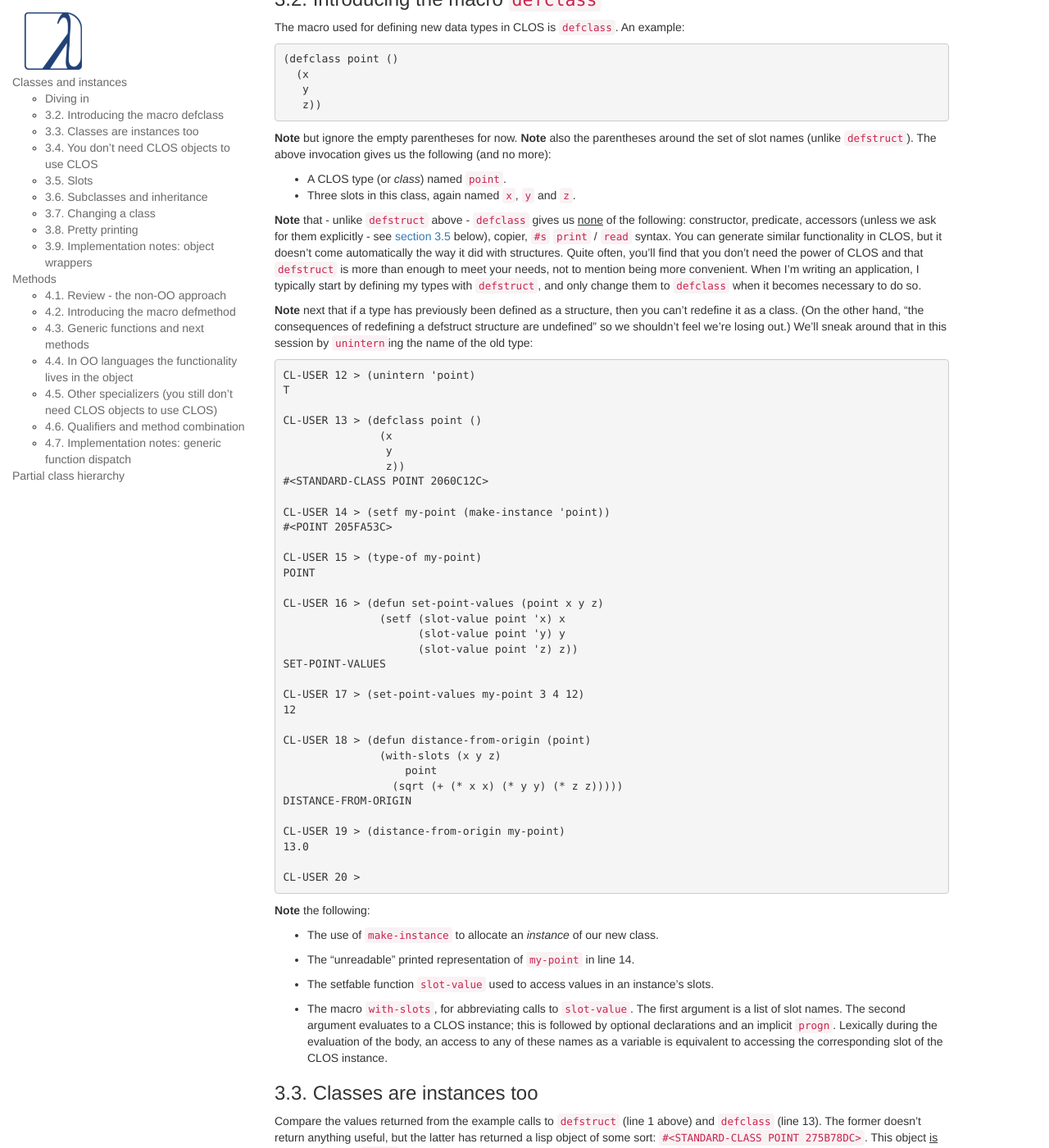
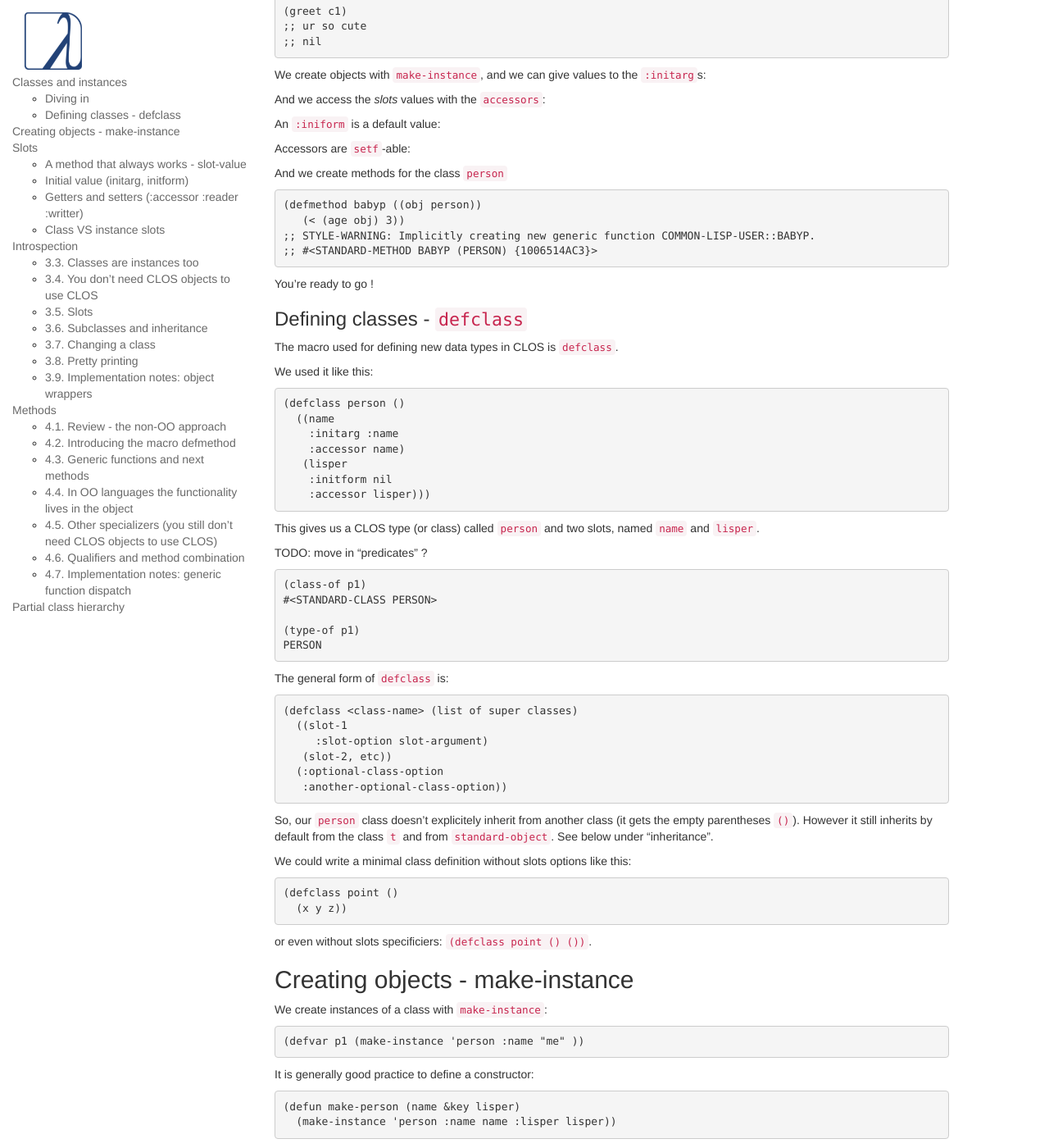
Before and after one commit to LispCookbook/cl-cookbook, a Jekyll site: the page built from clos.md, in a window 1280 px wide and 1400 px high, scrolled down 1432 px. Shown: the whole window at 82% size. Built offline with Jekyll 4.4.1, drawn with Linux system fonts in a browser that asks for light colours; some of the changed text lies outside the part shown.

Commit message:
slots++ accessors, allocation

````diff
--- a/clos.md
+++ b/clos.md
@@ -63,9 +63,30 @@
 
 (lisper p1)
 ;; => nil
-;;    ^^ initform
+;;    ^^ initform (slot unbound by default)
 
 (setf (lisper p1) t)
+
+(defmethod greet (obj)
+  (format t "Hello ~a !~&" (name obj)))
+;; style-warning: Implicitly creating new generic function common-lisp-user::greet.
+;; #<STANDARD-METHOD GREET (t) {1008EE4603}>
+
+(greet p1) ;; => "Hello me !"
+
+(defclass child (person)
+  ())
+;; #<STANDARD-CLASS CHILD>
+
+(defmethod greet ((obj child))
+  (format t "ur so cute"))
+;; #<STANDARD-METHOD GREET (CHILD) {1008F3C1C3}>
+
+(defvar c1 (make-instance 'child :name "Alice"))
+
+(greet c1)
+;; ur so cute
+;; nil
 ~~~
 
 We create objects with `make-instance`, and we can give values to the `:initarg`s:
@@ -106,105 +127,215 @@
 You're ready to go !
 
 
-### 3.2. Introducing the macro `defclass`
-
-The macro used for defining new data types in CLOS is
-    `defclass`. An example:
+### Defining classes - `defclass`
+
+The macro used for defining new data types in CLOS is `defclass`.
+
+We used it like this:
+
+~~~lisp
+(defclass person ()
+  ((name
+    :initarg :name
+    :accessor name)
+   (lisper
+    :initform nil
+    :accessor lisper)))
+~~~
+
+This gives us a CLOS type (or class) called `person` and two slots,
+named `name` and `lisper`.
+
+TODO: move in "predicates" ?
+
+~~~lisp
+(class-of p1)
+#<STANDARD-CLASS PERSON>
+
+(type-of p1)
+PERSON
+~~~
+
+
+The general form of `defclass` is:
+
+```
+(defclass <class-name> (list of super classes)
+  ((slot-1
+     :slot-option slot-argument)
+   (slot-2, etc))
+  (:optional-class-option
+   :another-optional-class-option))
+```
+
+So, our `person` class doesn't explicitely inherit from another class
+(it gets the empty parentheses `()`). However it still inherits by default from
+the class `t` and from `standard-object`. See below under
+"inheritance".
+
+We could write a minimal class definition without slots options like this:
 
 ~~~lisp
 (defclass point ()
-  (x
-   y
-   z))
-~~~
-
-**Note** but ignore the empty parentheses for
-    now. **Note** also the parentheses around the set of slot
-    names (unlike `defstruct`). The above invocation gives us
-    the following (and no more):
-
-*    A CLOS type (or <cite>class</cite>) named `point`.
-*   Three slots in this class, again named `x`,
-    `y` and `z`.
-
-**Note** that - unlike `defstruct` above -
-    `defclass` gives us <u>none</u> of the following:
-    constructor, predicate, accessors (unless we ask for them explicitly -
-    see [section 3.5][section-35] below), copier,
-    `#s` `print` / `read` syntax. You can
-    generate similar functionality in CLOS, but it doesn't come
-    automatically the way it did with structures. Quite often, you'll find
-    that you don't need the power of CLOS and that `defstruct`
-    is more than enough to meet your needs, not to mention being more
-    convenient. When I'm writing an application, I typically start by
-    defining my types with `defstruct`, and only change them to
-    `defclass` when it becomes necessary to do so.
-
-**Note** next that if a type has previously been
-    defined as a structure, then you can't redefine it as a class. (On the
-    other hand, "the consequences of redefining a defstruct structure are
-    undefined" so we shouldn't feel we're losing out.) We'll sneak around
-    that in this session by `unintern`ing the name of the old
-    type:
-
-~~~lisp
-CL-USER 12 > (unintern 'point)
-T
-
-CL-USER 13 > (defclass point ()
-               (x
-                y
-                z))
-#<STANDARD-CLASS POINT 2060C12C>
-
-CL-USER 14 > (setf my-point (make-instance 'point))
-#<POINT 205FA53C>
-
-CL-USER 15 > (type-of my-point)
-POINT
-
-CL-USER 16 > (defun set-point-values (point x y z)
-               (setf (slot-value point 'x) x
-                     (slot-value point 'y) y
-                     (slot-value point 'z) z))
-SET-POINT-VALUES
-
-CL-USER 17 > (set-point-values my-point 3 4 12)
-12
-
-CL-USER 18 > (defun distance-from-origin (point)
-               (with-slots (x y z)
-                   point
-                 (sqrt (+ (* x x) (* y y) (* z z)))))
-DISTANCE-FROM-ORIGIN
-
-CL-USER 19 > (distance-from-origin my-point)
-13.0
-
-CL-USER 20 >
-~~~
-
-**Note** the following:
-
-*   The use of `make-instance` to allocate an
-    <cite>instance</cite> of our new class.
-
-*   The "unreadable" printed representation of
-    `my-point` in line 14.
-
-*   The setfable function `slot-value` used to access
-    values in an instance's slots.
-
-*   The macro `with-slots`, for abbreviating calls to
-    `slot-value`. The first argument is a list of slot
-    names. The second argument evaluates to a CLOS instance; this is
-    followed by optional declarations and an implicit
-    `progn`. Lexically during the evaluation of the body, an
-    access to any of these names as a variable is equivalent to accessing
-    the corresponding slot of the CLOS instance.
+  (x y z))
+~~~
+
+or even without slots specificiers: `(defclass point () ())`.
+
+## Creating objects - make-instance
+
+We create instances of a class with `make-instance`:
+
+~~~lisp
+(defvar p1 (make-instance 'person :name "me" ))
+~~~
+
+It is generally good practice to define a constructor:
+
+~~~lisp
+(defun make-person (name &key lisper)
+  (make-instance 'person :name name :lisper lisper))
+~~~
+
+This has the direct advantage that you can control the required
+arguments. You should now export the constructor from your package and
+not the class itself.
+
+## Slots
+
+### A method that always works - slot-value
+
+First of all: the default method to access any slot is `slot-value <object> <slot-name>`.
+
+Given our `point` class above:
+
+
+```
+(defvar pt (make-instance 'point))
+
+(inspect pt)
+
+The object is a STANDARD-OBJECT of type POINT.
+0. X: "unbound"
+1. Y: "unbound"
+2. Z: "unbound"
+```
+
+We got an object of type `POINT`, but **slots are unbound by
+default**: trying to access them will raise an `UNBOUND-SLOT`
+condition:
+
+    (slot-value pt 'x) ;; => condition: the slot is unbound
+
+
+`slot-value` is `setf`-able:
+
+    (setf (slot-value pt 'x) 1)
+    (slot-value pt 'x) ;; => 1
+
+
+TODO: with-accessors
+
+
+### Initial value (initarg, initform)
+
+- `:initarg :foo` is the keyword we can pass to `make-instance` to
+  give a value to this slot:
+
+~~~lisp
+(make-instance 'person :name "me")
+~~~
+
+(again: slots are unbound by default)
+
+- `:initform <val>` is the *default value* in case we didn't specify an initarg.
+
+
+### Getters and setters (:accessor :reader :writter)
+
+- `:accessor foo`: an accessor is both a **getter** and a
+  **setter**. Its argument is a name that will become a *generic
+  function*.
+
+~~~lisp
+(name p1) ;; => "me"
+
+(type-of #'name)
+STANDARD-GENERIC-FUNCTION
+~~~
+
+- `:reader` and `:setter` do what you expect.
+
+If you don't specify any of these, you can use `slot-value`.
+
+The keywords`:accessor`, `:reader` and `:initarg` may appear
+more than once for each slot, if you like.
+
+
+We introduce two macros to access slots.
+
+`with-slots` allows to abbreviate several calls to slot-value. The
+first argument is a list of slot names. The second argument evaluates
+to a CLOS instance; this is followed by optional declarations and an
+implicit `progn`. Lexically during the evaluation of the body, an
+access to any of these names as a variable is equivalent to accessing
+the corresponding slot of the CLOS instance.
+
+
+~~~lisp
+(defun distance-from-origin (point)
+    (with-slots (x y z)
+        point
+      (sqrt (+ (* x x) (* y y) (* z z)))))
+~~~
+
+
+TODO: with-accessors
+
+~~~lisp
+(with-accessors ((daft-x daft-x)
+                         (daft-y daft-y))
+            daft-point
+          (format stream "x: ~a, y: ~a" daft-x daft-y))))
+~~~
+
+### Class VS instance slots
+
+TODO example
+
+- `:allocation` specifies whether this slot is *local* or *shared*.
+
+* local means it can be different for each instance of the class: this
+    is the default.  `:allocation :instance`.
+
+* a shared slot will always be equal for all instances of the
+    class. We set it with `:allocation :class`.
+
+
+~~~lisp
+;; example taken from the Keene book.
+cl-user> (defclass triangle ()
+           ((side-a
+             :accessor side-a
+             :initarg :a)
+            (side-b
+             :accessor side-b
+             :initarg b)
+            (side-c
+             :accessor side-c
+             :initarg c)
+            (number-of-sides
+             :accessor number-of-sides
+             :initform 3
+             :allocation :class))) ;; <-- :allocation
+~~~
+
+
+## Introspection
 
 
 ### 3.3. Classes are instances too
+
 
 Compare the values returned from the example calls to
     `defstruct` (line 1 above) and `defclass` (line
@@ -341,116 +472,46 @@
 
 ### 3.5. Slots
 
-The full syntax for `defclass` is:
-
-> `**defclass**` <cite>class-name ({superclass-name}*) ({slot-specifier}*) [[class-option]]</cite>
-
-We'll discuss the second argument in [section 3.6][section-36] below. <cite>Class-options</cite> are outside the scope of
-    this tutorial. In this section, we'll take a look at the
-    <cite>slot-specifiers</cite>.
-
-In the class definition of `point` above, each slot was
-    specified simply by its name. We can instead specify a slot thus:
-
-> <cite>(slot-name [[slot-option]])</cite>
-
-Each <cite>slot-option</cite> consists of a keyword followed by a
-    value. Among the keywords available are the following; you can specify
-    as many or few as you need. Three of these keywords
-    (`:accessor`, `:reader` and
-    `:initarg`) may appear more than once for each slot, if you
-    like.
-
-`:accessor`
-: Defines <cite>methods</cite> (see [section 4][section-4] below, think of them as functions for the time being), named by
-    the given value, for reading and modifying the slot. For example,
-    `:accessor point-x` defines the functions
-    `point-x` and `(setf point-x)`. Using accessors
-    is a Good Idea, because:
-
-    *       you can use them as part of a documented interface without
-            committing yourself to implementing the interface by means of a
-            `slot-value` access in future;
-
-    *   you are rewarded for using them by having code that's simpler and
-            more compact.
-
-
-
-`:reader`
-: Defines a single method for reading the slot; a read-only
-    counterpart to `:accessors`.
-
-`:initarg`
-: Specifies a keyword which can be used to pass an initial value
-    for this slot to `make-instance` (an <cite>initialization
-        argument</cite>).
-
 `:initform`
 :   Specifies a default value for this slot, to be used if no
     initial value was specified explicitly. This form is evaluated each
     time it's needed, in the lexical environment of the
     `defclass`.
 
-`:allocation`
-:   Specifies whether the value of this slot:
-
-    *   can be different for each instance of the class (`:allocation
-        :instance` - the default - resulting in a <cite>local
-        slot</cite>); or
-
-    *   is shared between all instances of the class (`:allocation
-        :class` - resulting in a <cite>class slot</cite>).
-
-
-In the following example, **note** the following:
-
-*   the specification and use of the `:x` initialization
-    argument for the slot `x`;
-
-*   the default value for the slot `y`;
-
-*   how changing the value of the class slot `z` - but
-    not the local slots - affects all instances of the class (whether or
-    not those instances exist yet);
-
-*   the stylistic difference in line 33 between using an accessor
-    (`daft-y`) and `slot-value`.
-
-~~~lisp
-CL-USER 29 > (defclass daft-point ()
-               ((x :accessor daft-x :initarg :x)
-                (y :accessor daft-y :initform 3.14159)
-                (z :reader daft-z :allocation :class)))
-#<STANDARD-CLASS DAFT-POINT 21DF867C>
-
-CL-USER 30 > (setf (slot-value (make-instance 'daft-point) 'z) 42)
-42
-
-CL-USER 31 > (setf my-daft-point (make-instance 'daft-point :x 19))
-#<DAFT-POINT 205F264C>
-
-CL-USER 32 > (list (daft-x my-daft-point)
-                   (daft-y my-daft-point)
-                   (daft-z my-daft-point))
-(19 3.14159 42)
-
-CL-USER 33 > (let ((temp (make-instance 'daft-point)))
-               (setf (daft-y temp) 999
-                     (slot-value temp 'z) 0))
-0
-
-CL-USER 34 > (list (daft-x my-daft-point)
-                   (daft-y my-daft-point)
-                   (daft-z my-daft-point))
-(19 3.14159 0)
-
-CL-USER 35 >
-~~~
-
-**Exercise:** Find a `defstruct` form and
-    "port to CLOS" one of its slot options (or more if they're
-    interesting).
+
+In the following example, note how changing the value of the class
+slot `species` of `p2` affects affects all instances of the
+class (whether or not those instances exist yet).
+
+~~~lisp
+(defclass person ()
+  ((name :initarg :name :accessor name)
+   (species
+      :initform 'homo-sapiens
+      :accessor species
+      :allocation :class)))
+
+(defvar p2 (make-instance 'person))
+
+(species p1)
+(species p2)
+;; HOMO-SAPIENS
+
+(setf (species p2) 'homo-numericus)
+;; HOMO-NUMERICUS
+
+(species p1)
+;; HOMO-NUMERICUS
+
+(species (make-instance 'person))
+;; HOMO-NUMERICUS
+
+(let ((temp (make-instance 'person)))
+    (setf (species temp) 'lisper))
+;; LISPER
+(species (make-instance 'person))
+;; LISPER
+~~~
 
 
 ### 3.6. Subclasses and inheritance
````
Also changed, not shown: other parts of clos.md (+1 -1 lines).
